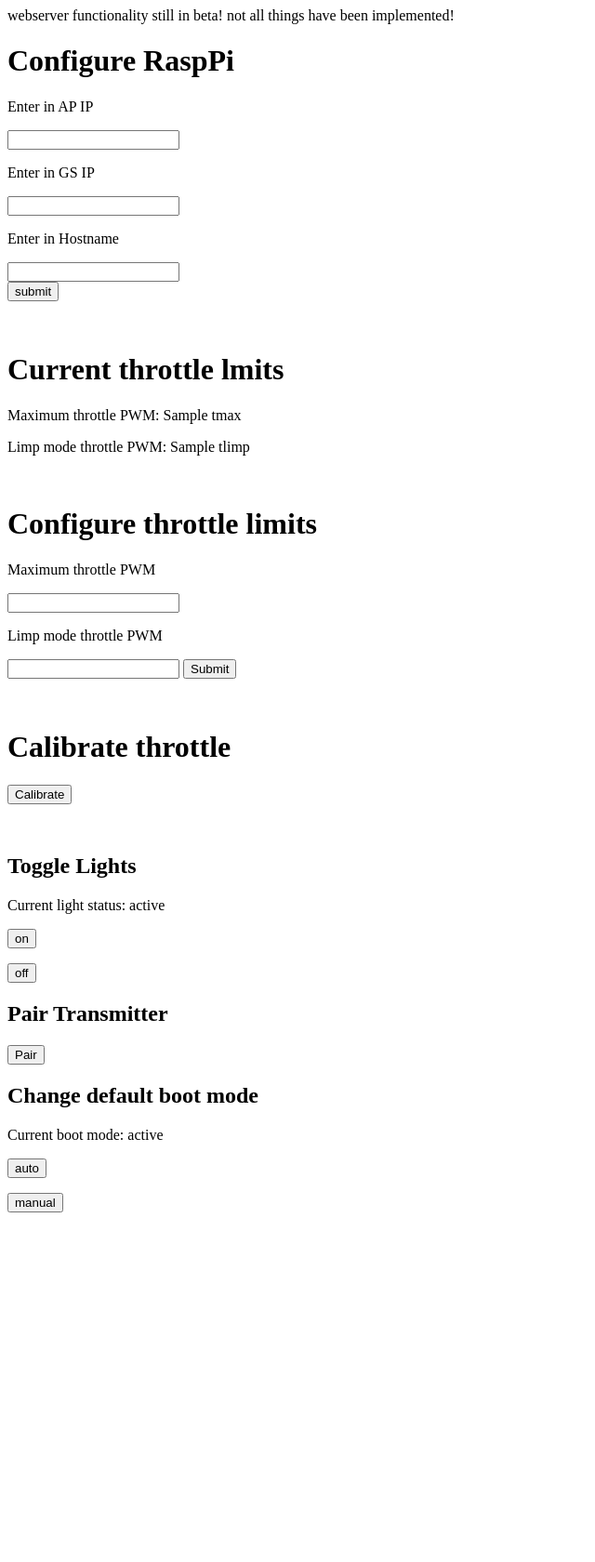
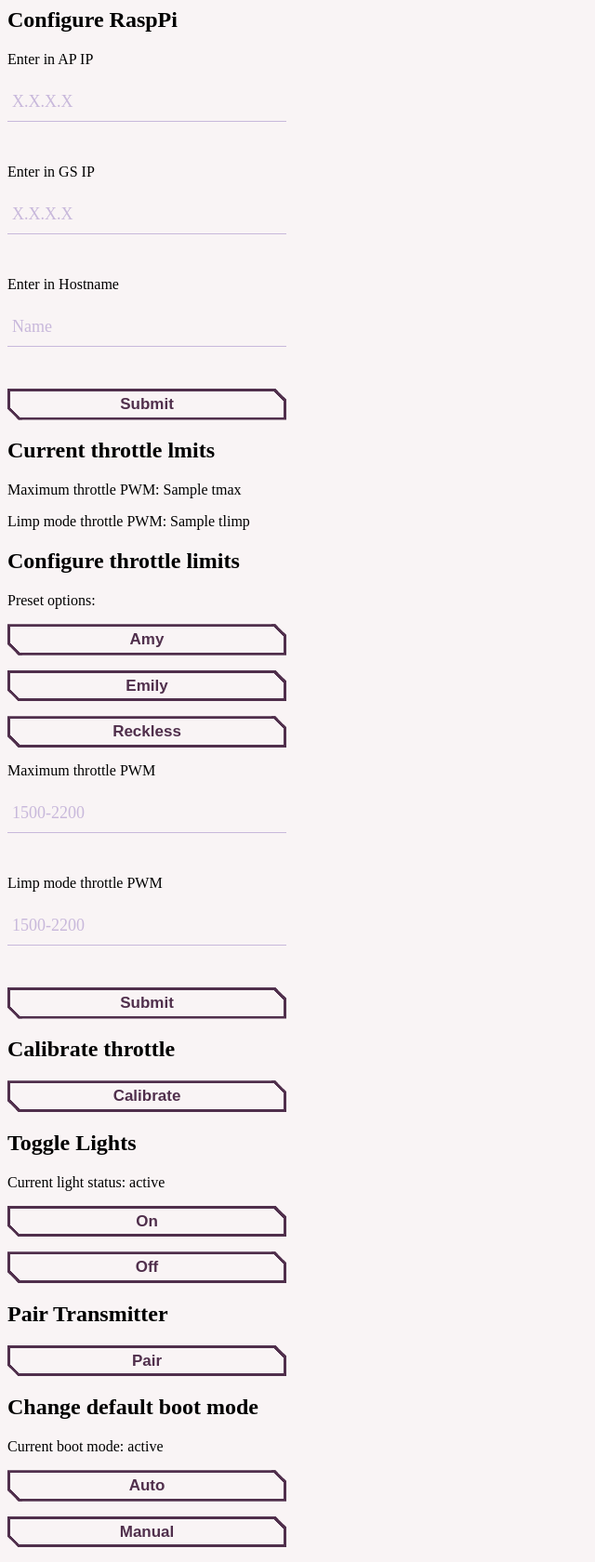
Before and after one commit to hydronalix/webserver-raspi, a Flask app: template templates/index.html in a window 1280 px wide. Shown: the whole page at 93% size, without its empty margins (0-640 px from the left). Before the commit the page ends 1304 px from the top, so only its background shows below. Run offline with Flask 3, Linux system fonts and the light colour scheme; the template is opened without the code that fills it: most values are stand-ins (such as "Sample title", 1, 10 or a date in 2020); parts of the project's set-up code (start-up, migrations or seed data) failed here and were passed over.

Commit message:
added style sheet

```diff
--- a/server.py
+++ b/server.py
@@ -62,6 +62,39 @@
         statement = "Failed due to invalid IP address (make sure to enter in the form xxx.xxx.xxx.xxx)"
         return render_template('landing.html', statement=statement)
 
+@app.route('/amy_throttle', methods=['POST'])
+def amy_throttle():
+    thrmax = 1850
+    limp = 1750
+    tbytes = thrmax.to_bytes(2, 'little')
+    lbytes = limp.to_bytes(2, 'little')
+
+    bus.write_i2c_block_data(0x3d, 0, list(tbytes) + list(lbytes))
+    statement = "successfully wrote Amy throttle max / limp values"
+    return render_template('landing.html', statement=statement)
+
+@app.route('/emily_throttle', methods=['POST'])
+def emily_throttle():
+    thrmax = 2000
+    limp = 1750
+    tbytes = thrmax.to_bytes(2, 'little')
+    lbytes = limp.to_bytes(2, 'little')
+
+    bus.write_i2c_block_data(0x3d, 0, list(tbytes) + list(lbytes))
+    statement = "successfully wrote Emily throttle max / limp values"
+    return render_template('landing.html', statement=statement)
+
+@app.route('/reckless_throttle', methods=['POST'])
+def reckless_throttle():
+    thrmax = 1805
+    limp = 1750
+    tbytes = thrmax.to_bytes(2, 'little')
+    lbytes = limp.to_bytes(2, 'little')
+
+    bus.write_i2c_block_data(0x3d, 0, list(tbytes) + list(lbytes))
+    statement = "successfully wrote Reckless throttle max / limp values"
+    return render_template('landing.html', statement=statement)
+
 @app.route('/configure_throttle', methods=['POST'])
 def configure_throttle():
     thrmax = int(request.form['thrmax'])
--- a/templates/index.html
+++ b/templates/index.html
@@ -1,40 +1,71 @@
 <html>
+    <head>
+        <link rel="stylesheet" type="text/css" href="{{ url_for('static', filename='styles/style.css') }}">
+    </head>
     <body>
-    <p> webserver functionality still in beta! not all things have been implemented! </p>
-
-        <h1>Configure RaspPi</h1>
+        <h2>Configure RaspPi</h2>
         <form action="{{ url_for('configure_pi') }}" method="POST">
             <p>Enter in AP IP</p>
-            <input name = "ipstring">
+            <div class="group">
+                <input type = "text" name = "ipstring" required>
+                <span class="highlight"></span>
+                <span class="bar"></span>
+                <label>X.X.X.X</label>
+            </div>
             <p>Enter in GS IP</p>
-            <input name = "gsipstring">
+            <div class="group">
+                <input type = "text" name = "gsipstring" required>
+                <span class="highlight"></span>
+                <span class="bar"></span>
+                <label>X.X.X.X</label>
+            </div>
             <p>Enter in Hostname</p>
-            <input name = "hostname">
-            <br>
-            <input type = "submit" value = submit>
+            <div class="group">
+                <input type = "text" name = "hostname" required>
+                <span class="highlight"></span>
+                <span class="bar"></span>
+                <label>Name</label>
+            </div>
+            <input type = "submit" value = Submit>
         </form>
 
-        <br>
-        <h1>Current throttle lmits</h1>
+        <h2>Current throttle lmits</h2>
             <p>Maximum throttle PWM: {{tmax}}</p>
             <p>Limp mode throttle PWM: {{tlimp}}</p>
-        <br>
 
-        <h1>Configure throttle limits</h1>
+        <h2>Configure throttle limits</h2>
+        <p>Preset options:</p>
+        <form action="{{ url_for('amy_throttle') }}" method="POST">
+            <input type="submit" value="Amy">
+        </form>
+        <form action="{{ url_for('emily_throttle') }}" method="POST">
+            <input type="submit" value="Emily">
+        </form>
+        <form action="{{ url_for('reckless_throttle') }}" method="POST">
+            <input type="submit" value="Reckless">
+        </form>
         <form action="{{ url_for('configure_throttle') }}" method="POST">
             <p>Maximum throttle PWM</p>
-            <input name = "thrmax">
+            <div class="group">
+                <input type = "text" name = "thrmax" required>
+                <span class="highlight"></span>
+                <span class="bar"></span>
+                <label>1500-2200</label>
+            </div>
             <p>Limp mode throttle PWM</p>
-            <input name = "limp">
+            <div class="group">
+                <input type = "text" name = "limp" required>
+                <span class="highlight"></span>
+                <span class="bar"></span>
+                <label>1500-2200</label>
+            </div>
             <input type="submit">
         </form>
-        <br>
 
-        <h1>Calibrate throttle</h1>
+        <h2>Calibrate throttle</h2>
         <form action="{{ url_for('calibrate') }}" method="POST">
 		<input type="submit" value="Calibrate">
         </form>
-        <br>
 
         <!-- <h2>Click Here to Download Telem Data (beta!) </h2>
         <form>
@@ -45,12 +76,11 @@
         <h2>Toggle Lights</h2>
         <p>Current light status: {{lightstatus}}</p>
         <form action="{{ url_for('light_on') }}" method="POST">
-		    <input type="submit" value="on">
+		    <input type="submit" value="On">
         </form>
 	    <form action="{{ url_for('light_off') }}" method="POST">
-		    <input type="submit" value="off">
+		    <input type="submit" value="Off">
         </form>
-
 
         <h2>Pair Transmitter</h2>
         <form action="{{ url_for('pair') }}" method="POST">
@@ -60,10 +90,10 @@
         <h2>Change default boot mode</h2>
         <p>Current boot mode: {{bootstate}}</p>
         <form action="{{ url_for('set_auto') }}" method="POST">
-            <input type="submit" value="auto">
+            <input type="submit" value="Auto">
         </form>
         <form action="{{ url_for('set_manual') }}" method="POST">
-            <input type="submit" value="manual">
+            <input type="submit" value="Manual">
         </form>
     </body>
 </html>
--- a/templates/landing.html
+++ b/templates/landing.html
@@ -1,4 +1,7 @@
 <html>
+    <head>
+        <link rel="stylesheet" type="text/css" href="{{ url_for('static', filename='styles/style.css') }}">
+    </head>
     <body>
         <p>{{statement}}</p>
         <br>
--- /dev/null
+++ b/templates/style.css
@@ -0,0 +1,146 @@
+/*Color palette: #000000 #502F4C #70587C #C8B8DB #F9F4F5*/
+
+body {
+    background-color: #F9F4F5;
+}
+
+/* submit button stuff */
+input[type=submit] {
+    --border: 3px;
+    --slant: 0.7em;
+    --color: #502F4C;
+
+    font-size: 17px;
+    padding: 0.4em 1.2em;
+    border: none;
+    cursor: pointer;
+    font-weight: bold;
+    color: var(--color);
+    background:
+       linear-gradient(to bottom left,var(--color)  50%,#0000 50.1%) top right,
+       linear-gradient(to top   right,var(--color)  50%,#0000 50.1%) bottom left;
+    background-size: calc(var(--slant) + 1.3*var(--border)) calc(var(--slant) + 1.3*var(--border));
+    background-repeat: no-repeat;
+    box-shadow:
+      0 0 0 200px inset var(--s,#0000),
+      0 0 0 var(--border) inset var(--color);
+    clip-path:
+        polygon(0 0, calc(100% - var(--slant)) 0, 100% var(--slant),
+                100% 100%, var(--slant) 100%,0 calc(100% - var(--slant))
+               );
+    transition: color var(--t,0.3s), background-size 0.3s;
+  }
+  input[type=submit]:focus-visible {
+    outline-offset: calc(-1*var(--border));
+    outline: var(--border) solid #000c;
+    clip-path: none;
+    background-size: 0 0;
+  }
+  input[type=submit]:hover,
+  input[type=submit]:active{
+    background-size: 100% 100%;
+    color: #C8B8DB;
+    --t: 0.2s 0.1s;
+  }
+  input[type=submit]:active {
+    --s: #0005;
+    transition: none;
+  }
+
+
+  /* Input type text */
+  * { box-sizing:border-box; }
+
+  /* form starting stylings ------------------------------- */
+  .group 			  {
+    position:relative;
+    margin-bottom:45px;
+  }
+  input 				{
+    font-size:18px;
+    padding:10px 10px 10px 5px;
+    display:block;
+    width:300px;
+    border:none;
+    border-bottom:1px solid #C8B8DB;
+    background-color: #F9F4F5
+  }
+  input:focus 		{ outline:none; }
+
+  /* LABEL ======================================= */
+  label 				 {
+    color:#C8B8DB;
+    font-size:18px;
+    font-weight:normal;
+    position:absolute;
+    pointer-events:none;
+    left:5px;
+    top:10px;
+    transition:0.2s ease all;
+    -moz-transition:0.2s ease all;
+    -webkit-transition:0.2s ease all;
+  }
+
+  /* active state */
+  input:focus ~ label, input:valid ~ label 		{
+    top:-20px;
+    font-size:14px;
+    color:#79587C;
+  }
+
+  /* BOTTOM BARS ================================= */
+  .bar 	{ position:relative; display:block; width:300px; }
+  .bar:before, .bar:after 	{
+    content:'';
+    height:2px;
+    width:0;
+    bottom:1px;
+    position:absolute;
+    background:#79587C;
+    transition:0.2s ease all;
+    -moz-transition:0.2s ease all;
+    -webkit-transition:0.2s ease all;
+  }
+  .bar:before {
+    left:50%;
+  }
+  .bar:after {
+    right:50%;
+  }
+
+  /* active state */
+  input:focus ~ .bar:before, input:focus ~ .bar:after {
+    width:50%;
+  }
+
+  /* HIGHLIGHTER ================================== */
+  .highlight {
+    position:absolute;
+    height:60%;
+    width:100px;
+    top:25%;
+    left:0;
+    pointer-events:none;
+    opacity:0.5;
+  }
+
+  /* active state */
+  input:focus ~ .highlight {
+    -webkit-animation:inputHighlighter 0.3s ease;
+    -moz-animation:inputHighlighter 0.3s ease;
+    animation:inputHighlighter 0.3s ease;
+  }
+
+  /* ANIMATIONS ================ */
+  @-webkit-keyframes inputHighlighter {
+      from { background:#79587C; }
+    to 	{ width:0; background:transparent; }
+  }
+  @-moz-keyframes inputHighlighter {
+      from { background:#79587C; }
+    to 	{ width:0; background:transparent; }
+  }
+  @keyframes inputHighlighter {
+      from { background:#79587C; }
+    to 	{ width:0; background:transparent; }
+  }
```
